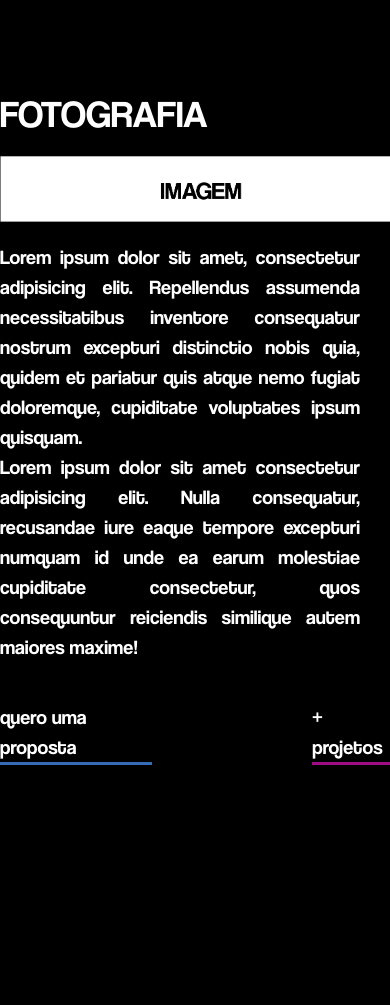
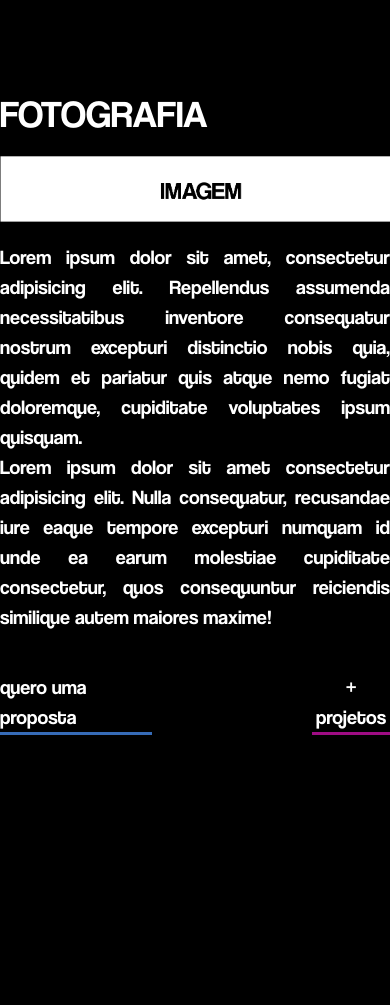
Before and after one commit to nairacirino/site-izi-assessoria, a PHP site: page /servicos.html in a window 390 px wide. Shown: the part 760-1765 px from the top of the page. Run offline with PHP 8.4, Linux system fonts and the light colour scheme; some libraries are stand-ins or nearby versions.

Commit message:
Responsivo serviços

```diff
--- a/assets/custom-css/custom.css
+++ b/assets/custom-css/custom.css
@@ -491,6 +491,13 @@ header {
         text-transform: uppercase;
     }
 
+    .mais-projetos {
+        text-align: center;
+    }
+
+    .texto-desce-p {
+        margin-right: 0 !important;
+    }
 }
 
 /* sm devices */
--- a/servicos.html
+++ b/servicos.html
@@ -97,11 +97,11 @@
                 <img class="img-fluid" src="./assets/media/img/servicos/2-1-Serviços.jpg" alt="">
                 <div class="texto-servicos d-flex justify-content-end" id="texto-desce">
                     <div class="col-md-8">
-                        <p class="me-4">Lorem ipsum dolor sit amet, consectetur adipisicing elit. Repellendus assumenda
+                        <p class="me-4 texto-desce-p">Lorem ipsum dolor sit amet, consectetur adipisicing elit. Repellendus assumenda
                             necessitatibus
                             inventore consequatur nostrum excepturi distinctio nobis quia, quidem et pariatur quis atque
                             nemo fugiat doloremque, cupiditate voluptates ipsum quisquam.</p>
-                        <p class="me-4">Lorem ipsum dolor sit amet consectetur adipisicing elit. Nulla consequatur, recusandae
+                        <p class="me-4 texto-desce-p">Lorem ipsum dolor sit amet consectetur adipisicing elit. Nulla consequatur, recusandae
                             iure eaque
                             tempore excepturi numquam id unde ea earum molestiae cupiditate consectetur, quos consequuntur
                             reiciendis similique autem maiores maxime!</p>
```
